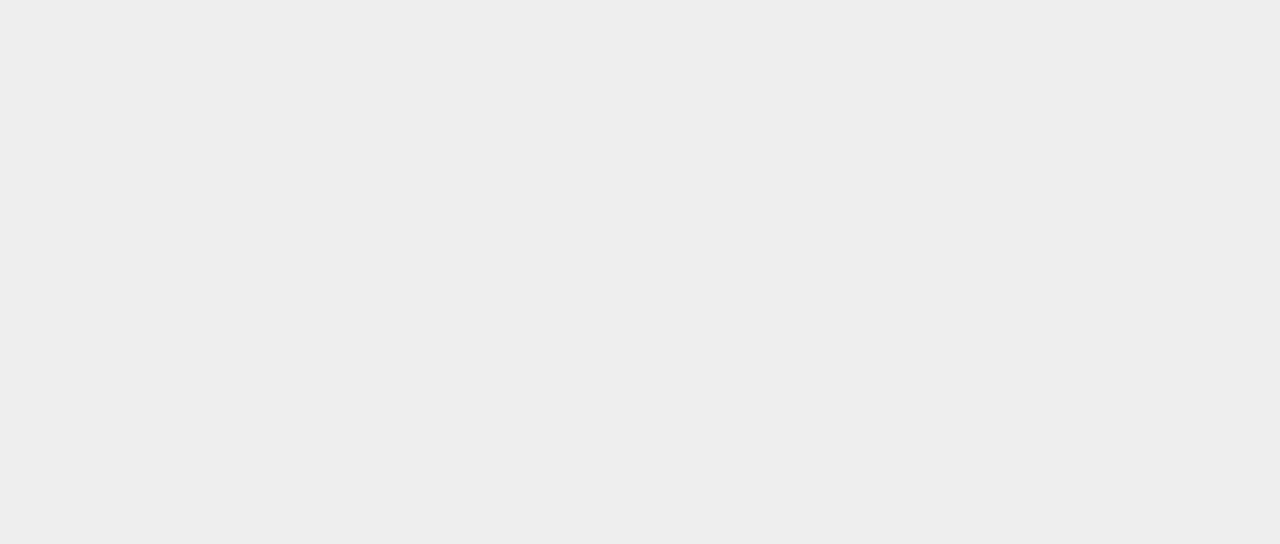
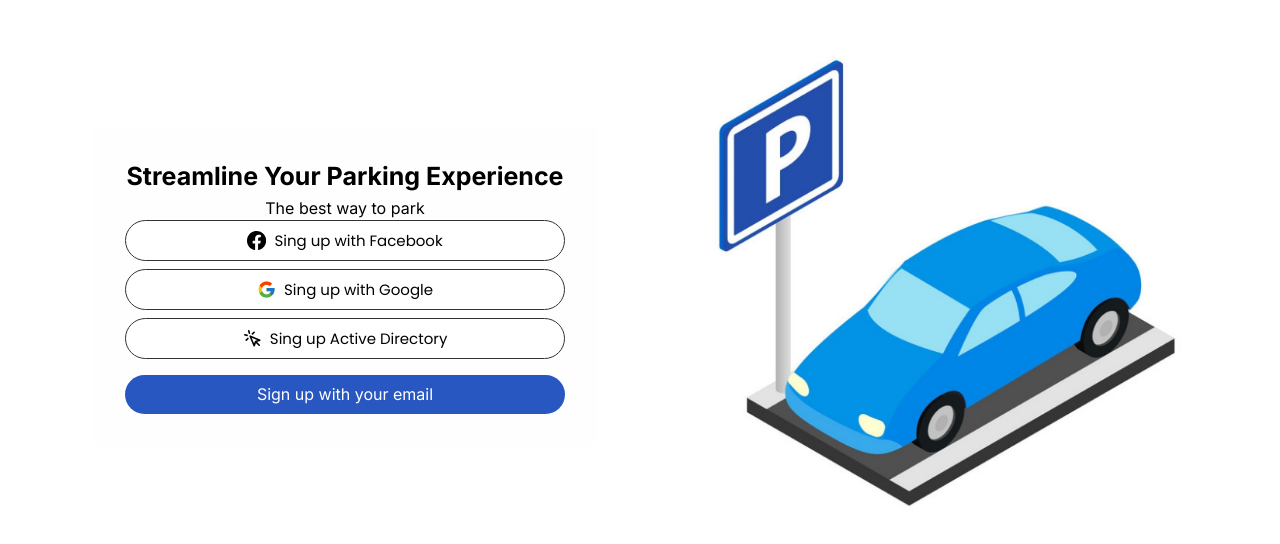
Before and after one commit to andres-amezquita01/microservices, a Next.js app in the folder frontend/consumer/: page / in a window 1280 px wide. Shown: the part 114-658 px from the top of the page. Built offline with nearby package versions, Linux system fonts and the light colour scheme.

Commit message:
Changes for principal screen include sing up buttons

```diff
--- a/frontend/consumer/src/app/page.tsx
+++ b/frontend/consumer/src/app/page.tsx
@@ -1,10 +1,12 @@
 import LoginLayout from "./login/layout"
 import LoginPage from "./login/page"
+import PrincipalLayout from "./principal/layout"
+import PrincipalPage from "./principal/page"
 
 function Home() {
-  // return <LoginLayout>
-  //   <LoginPage />
-  // </LoginLayout>
+  return <PrincipalLayout>
+    <PrincipalPage />
+  </PrincipalLayout>
 }
 
 export default Home
--- /dev/null
+++ b/frontend/consumer/src/app/principal/PrincipalLogo.tsx
@@ -0,0 +1,18 @@
+import Image from "next/image";
+import styles from "./principal.module.css";
+import ButtomSocial from "@/components/ButtomSocialP/ButtomSocial"
+
+export default function PrincipalLogin({width=200, height=200}: IProps) {
+
+  return (
+    <div className={styles.logo}>
+      <ButtomSocial />
+    </div>
+  );
+}
+
+interface IProps {
+  width?: number;
+  height?: number;
+
+}
--- /dev/null
+++ b/frontend/consumer/src/app/principal/layout.tsx
@@ -0,0 +1,23 @@
+import Image from "next/image";
+import styles from "./principal.module.css";
+import PrincipalLogin from "./PrincipalLogo";
+
+function PrincipalLayout({ children }: { children: React.ReactNode }) {
+  return (
+    <body>
+      <section className={styles.loginContainer}>
+        <div className={styles.centeredImage}>
+        <Image
+          src="/Images/car-image.png"
+          alt="Imagen de un automóvil"
+          width={500}
+          height={500}
+        />
+        </div>
+        {children}
+      </section>
+    </body>
+  );
+}
+
+export default PrincipalLayout;
--- /dev/null
+++ b/frontend/consumer/src/app/principal/page.tsx
@@ -0,0 +1,36 @@
+'use client'
+import { Form } from "@/components/Form"
+import ButtomSocial from "@/components/ButtomSocialP/ButtomSocial"
+
+function PricipalPage() {
+
+  const PrincipalSubmit = async (formData: any) => {
+    /*startLoading()
+    await authRouter({
+      endpoint: "login",
+      formData,
+      redirectRoute: "/dashboard",
+    });
+    finishLoading()
+*/
+  }
+
+  return (
+   <>
+   <Form
+    onSubmit={PrincipalSubmit}
+    title="Streamline Your Parking Experience"
+    description="The best way to park"
+   >
+
+       <ButtomSocial />
+    <Form.SubmitButton
+    buttonText="Sign up with your email"
+    //isLoading={isLoading}
+    />
+   </Form>
+   </>
+  )
+}
+
+export default PricipalPage
--- /dev/null
+++ b/frontend/consumer/src/app/principal/principal.module.css
@@ -0,0 +1,51 @@
+
+.body {
+  height: 100%;
+  width: 100%;
+  display: flex;
+  justify-content: center;
+  align-items: center;
+}
+
+.logo {
+  display: flex;
+  flex-direction: column;
+  justify-content: center;
+  align-items: center;
+  font-family: Inter, serif;
+  font-weight: bolder;
+}
+
+.logo_h {
+  display: flex;
+  flex-direction: row;
+  justify-content: center;
+  align-items: center;
+  font-family: Inter, serif;
+  font-weight: bolder;
+}
+
+
+.loginContainer {
+  display: flex;
+  flex-direction: row-reverse;
+  justify-content: space-evenly;
+  justify-items: center;
+  align-items: center;
+  height: 100vh;
+  background: #ffffff;
+}
+
+.loginContainer_h {
+  display: flex;
+  flex-direction: row;
+  justify-content: space-evenly;
+  justify-items: center;
+  align-items: center;
+  height: 100vh;
+  background: #1E9189;
+}
+
+.form h2 {
+  text-align: center; /* Centra el título horizontalmente */
+}
--- /dev/null
+++ b/frontend/consumer/src/components/ButtomSocialP/ButtomSocial.tsx
@@ -0,0 +1,58 @@
+import styles from "./style.module.css";
+import Image from "next/image";
+import Link from "next/link";
+import React from 'react';
+
+import { SiFacebook } from "react-icons/si"
+import { LuMousePointerClick } from "react-icons/lu";
+import { FcGoogle } from "react-icons/fc";
+import { MdKeyboardArrowRight, MdKeyboardArrowLeft } from "react-icons/md";
+
+
+const sidebarItems = [
+  {
+    name: "Sing up with Facebook",
+    href: "/dashboard",
+    icon: SiFacebook,
+  },
+  {
+    name: "Sing up with Google",
+    href: "/dashboard/stats",
+    icon: FcGoogle,
+  },
+  {
+    name: "Sing up Active Directory",
+    href: "/dashboard/inventory_plus",
+    icon: LuMousePointerClick,
+  },
+];
+
+export default function ButtomSocial() {
+  return (
+      <div className={styles.buttom__wrapper}>
+        <div >
+          <ul>
+            {sidebarItems.map(({ name, href, icon: Icon }) => (
+                <li className={styles.sidebar__item} key={name}>
+                  <Link
+                      className={
+                         href
+                            ? styles.buttom__link_active
+                            : styles.buttom__link
+                      }
+                      href={href}
+                  >
+                    <div className={styles.buttom__icon}>
+                      <Icon />
+                    </div>
+                    <span className={styles.buttom__name}>{name}</span>
+                  </Link>
+
+                </li>
+            ))}
+          </ul>
+
+        </div>
+      </div>
+  );
+}
--- /dev/null
+++ b/frontend/consumer/src/components/ButtomSocialP/style.module.css
@@ -0,0 +1,94 @@
+.buttom__wrapper {
+  position: relative;
+}
+
+.buttom__link {
+  display: inline-block;
+  font-size: 1rem;
+  text-decoration: none;
+  color: var(--text);
+  padding: 0.5rem 0.5rem;
+  display: flex;
+  background-color: var(--color-sidebar-item);
+  margin-bottom: 0.5rem;
+  border-radius: 0.8rem;
+}
+
+.buttom__link_active {
+  /*color: var(--color-bg);*/
+  /*background-color: #000000;*/
+  /*display: inline-block;*/
+  /*font-size: 1rem;*/
+  /*text-decoration: none;*/
+  /*padding: 0.5rem 0.5rem;*/
+  /*display: flex;*/
+  /*margin-bottom: 0.5rem;*/
+  /*border-radius: 0.8rem;*/
+  display: flex;
+  width: 440px;
+  padding: 0.5rem 0.5rem;
+  justify-content: center;
+  align-items: center;
+  border-radius: 32px;
+  border: 1px solid #333;
+  background: #ffff;
+  margin-bottom: 0.5rem;
+}
+
+.buttom__icon {
+  display: inline-block;
+  font-size: 1.2rem;
+}
+
+.buttom__name {
+  margin-left: 0.5rem;
+  font-family: Poppins;
+  font-size: 15px;
+  font-style: normal;
+  font-weight: 400;
+  line-height: normal;
+}
+
+.sidebar__text {
+  color: #333;
+  font-family: Poppins;
+  font-size: 24px;
+  font-style: normal;
+  font-weight: 400;
+  line-height: normal;
+
+}
+
+/*!* [data-collapse="true"] {*/
+/*  width: 5.3rem;*/
+/*}*/
+
+/*[data-collapse="true"] .sidebar__name,*/
+/*[data-collapse="true"] .sidebar__logo-name {*/
+/*  display: none;*/
+/*} *!*/
+
+/*.btn {*/
+/*  position: absolute;*/
+/*  right: 0;*/
+/*  top: 4rem;*/
+/*  border: none;*/
+/*  background-color: var(--color-bg);*/
+/*  width: 1.5rem;*/
+/*  height: 1.5rem;*/
+/*  display: flex;*/
+/*  justify-content: center;*/
+/*  align-items: center;*/
+/*  cursor: pointer;*/
+/*  transform: translateX(50%);*/
+/*  font-size: 1.1rem;*/
+/*  border-radius: 32px;*/
+/*  border: 1px solid #333;*/
+/*  background: #FFF;*/
+/*}*/
+
+/*.sidebar__item.specialStyles {*/
+/*  background-color: white; !* Fondo blanco *!*/
+/*  color: blue; !* Color de texto azul (ajusta el color según tu preferencia) *!*/
+/*  !* Otros estilos personalizados *!*/
+/*}*/
```
Also changed, not shown: frontend/consumer/public/Images/car-image.png (added).
